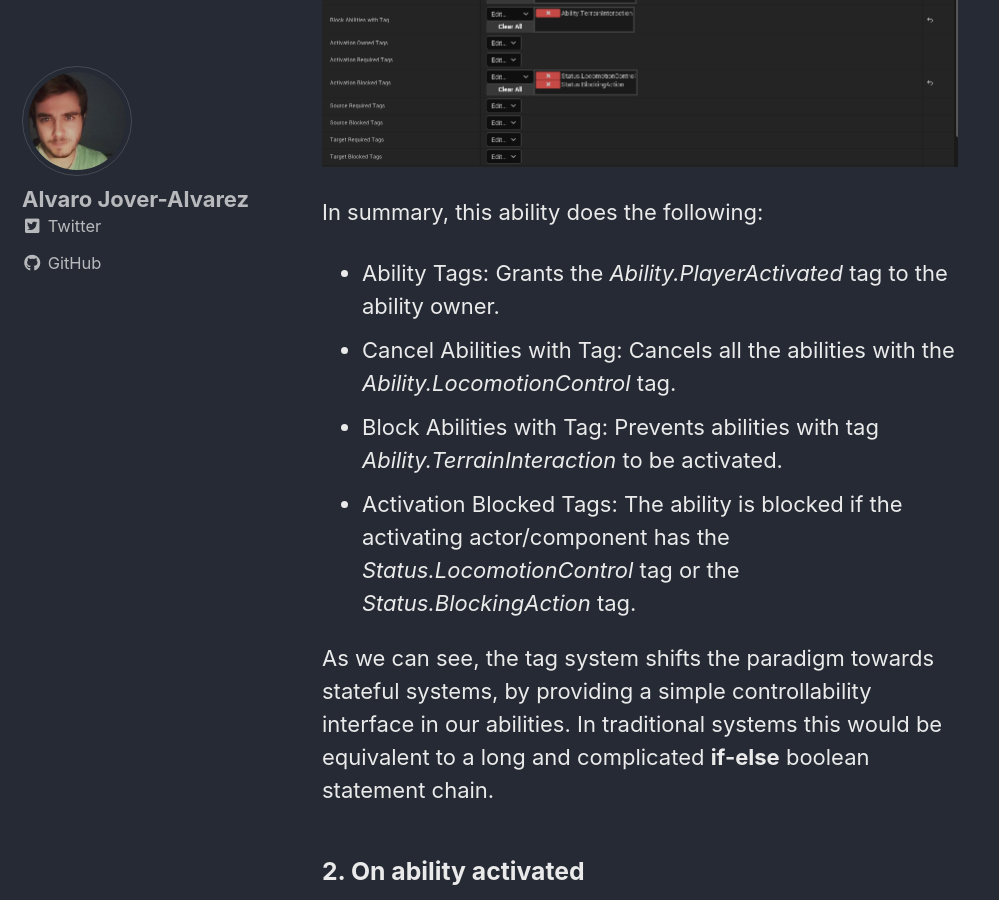
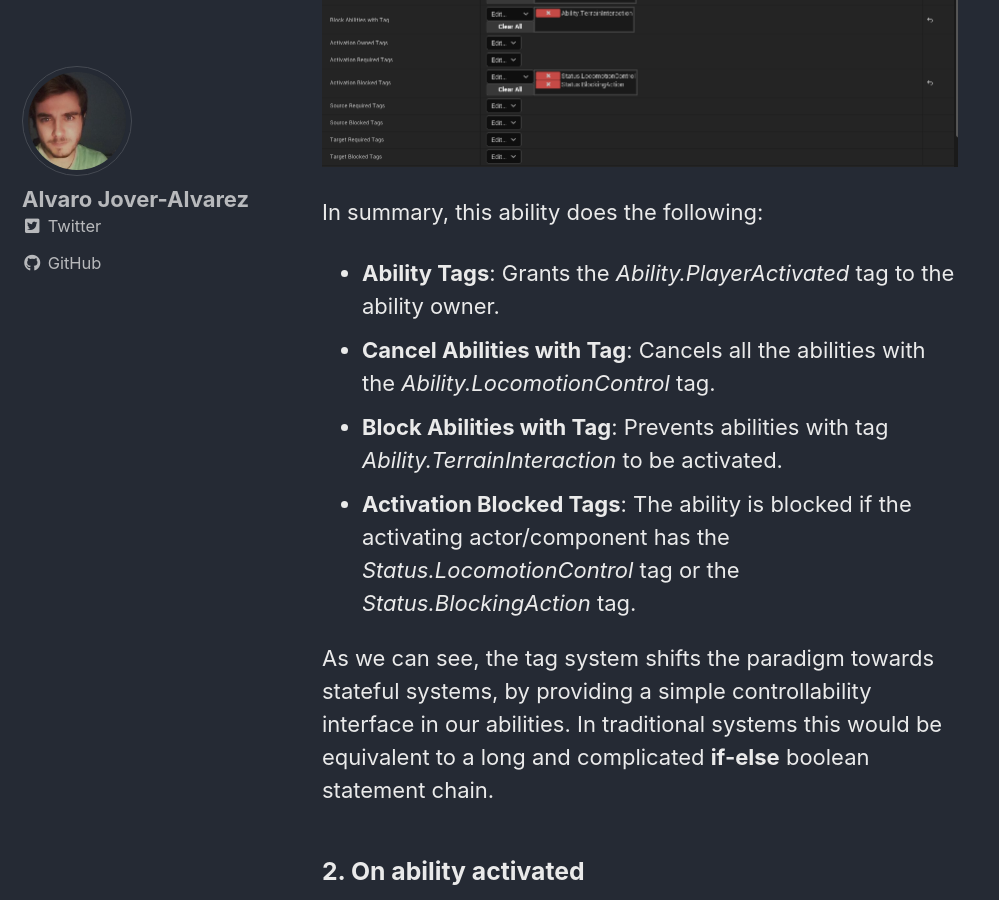
Before and after one commit to vorixo/devtricks, a Jekyll site: the page built from _posts/2021-10-09-gas.md, in a window 1280 px wide and 900 px high, scrolled down 4421 px. Shown: the whole window, without its empty margins (0-999 px from the left). Built offline with Jekyll 4.4.1, drawn with Linux system fonts in a browser that asks for light colours; cached includes are drawn as plain includes.

Commit message:
[UPD] Typos

```diff
--- a/_posts/2021-10-09-gas.md
+++ b/_posts/2021-10-09-gas.md
@@ -77,10 +77,10 @@ Abilities expose a section in their Class Default Object (CDO) to define a serie
 ![Ability tags]({{ '/' | absolute_url }}/assets/images/per-post/gas/gas-1.PNG){: .align-center}
 
 In summary, this ability does the following:
-* Ability Tags: Grants the _Ability.PlayerActivated_ tag to the ability owner.
-* Cancel Abilities with Tag: Cancels all the abilities with the _Ability.LocomotionControl_ tag.
-* Block Abilities with Tag: Prevents abilities with tag _Ability.TerrainInteraction_ to be activated.
-* Activation Blocked Tags: The ability is blocked if the activating actor/component has the _Status.LocomotionControl_ tag or the _Status.BlockingAction_ tag.
+* **Ability Tags**: Grants the _Ability.PlayerActivated_ tag to the ability owner.
+* **Cancel Abilities with Tag**: Cancels all the abilities with the _Ability.LocomotionControl_ tag.
+* **Block Abilities with Tag**: Prevents abilities with tag _Ability.TerrainInteraction_ to be activated.
+* **Activation Blocked Tags**: The ability is blocked if the activating actor/component has the _Status.LocomotionControl_ tag or the _Status.BlockingAction_ tag.
 
 As we can see, the tag system shifts the paradigm towards stateful systems, by providing a simple controllability interface in our abilities. In traditional systems this would be equivalent to a long and complicated **if-else** boolean statement chain.
 
```
